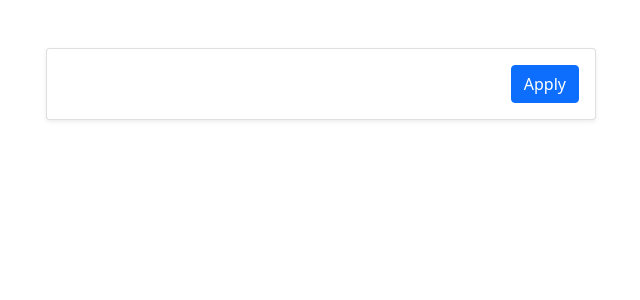
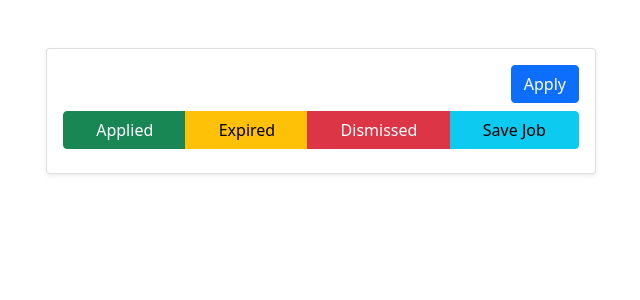
Before and after one commit to justicesuh/sisyphus, a Django app: page / in a window 1280 px wide. Shown: the part 56-356 px from the top of the page, without its empty margins (319-959 px from the left). Run offline with Django 5.2, Linux system fonts and the light colour scheme; the visitor is signed in with stand-in values (Sample User, id 1); data that the repository does not hold is empty.

Commit message:
Add actions to job feed

```diff
--- a/sisyphus/jobs/models.py
+++ b/sisyphus/jobs/models.py
@@ -80,8 +80,9 @@ class JobManager(models.Manager):
     def banned(self):
         return self.filter(company__banned=True).exclude(status=Job.DISMISSED)
 
-    def next_job(self):
-        return self.filter(status=Job.NEW, populated=True).order_by(
+    def next_job(self, saved=False):
+        status = Job.SAVED if saved else Job.NEW
+        return self.filter(status=status, populated=True).order_by(
             '-easy_apply',
             '-date_posted',
         ).first()
--- a/sisyphus/templates/feed.html
+++ b/sisyphus/templates/feed.html
@@ -14,6 +14,15 @@
                         <a class="btn btn-primary" href="{{ job.url }}" target="_blank" role="button">{% if job.easy_apply %}Easy Apply{% else %}Apply{% endif %}</a>
                     </div>
                 </div>
+                <form method="POST">
+                    {% csrf_token %}
+                    <div class="btn-group w-100 my-2">
+                        {% for action in actions %}
+                        <button type="submit" class="btn btn-{{ action.btn }}" name="action" value="{{ action.value }}">{{ action.text }}</button>
+                        {% endfor %}
+                    </div>
+                    <input type="hidden" name="uuid" value="{{ job.uuid }}" />
+                </form>
                 <div>
                     {% if job.populated %}
                     {{ job.description|safe_like }}
--- a/sisyphus/ui/views.py
+++ b/sisyphus/ui/views.py
@@ -9,8 +9,36 @@ from sisyphus.jobs.models import Job
 
 @login_required
 def index(request):
+    if request.method == 'POST':
+        action = request.POST.get('action')
+        uuid = request.POST.get('uuid')
+        job = Job.objects.get(uuid=uuid)
+        job.update_status(action)
+
+    actions = [
+        {
+            'text': 'Applied',
+            'value': Job.APPLIED,
+            'btn': 'success',
+        },
+        {
+            'text': 'Expired',
+            'value': Job.EXPIRED,
+            'btn': 'warning',
+        },
+        {
+            'text': 'Dismissed',
+            'value': Job.DISMISSED,
+            'btn': 'danger',
+        },
+        {
+            'text': 'Save Job',
+            'value': Job.SAVED,
+            'btn': 'info',
+        }
+    ]
     job = Job.objects.next_job()
-    return render(request, 'feed.html', {'job': job})
+    return render(request, 'feed.html', {'actions': actions, 'job': job})
 
 
 def login(request):
```
